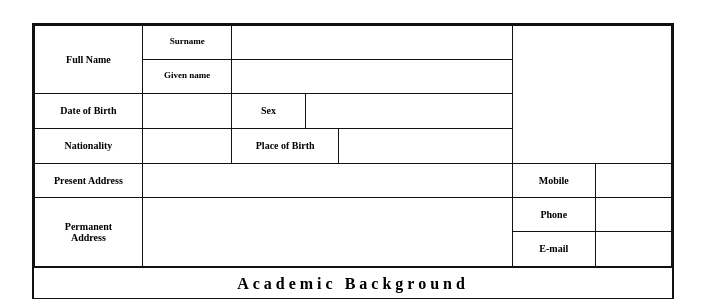
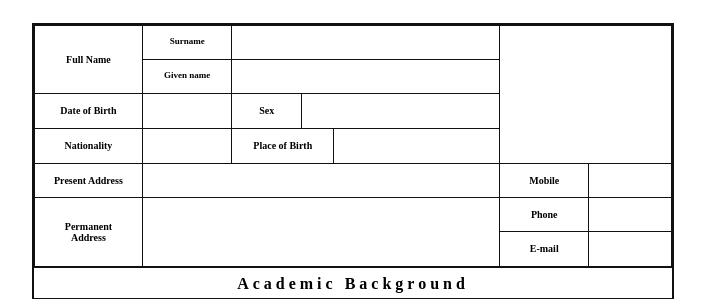
Before and after one commit to rak1b/agency-backend, a Django app: template templates/university_templates/hanseo.html in a window 1280 px wide. Shown: the top 299 px of the page, without its empty margins (287-992 px from the left). Run offline with Django 3.2, Linux system fonts and the light colour scheme; the template is opened without the code that fills it, so the values that code supplies are empty; parts of the project's set-up code (start-up, migrations or seed data) failed here and were passed over; some libraries are stand-ins or nearby versions.

Commit message:
changes for dev - 2026-05-10_01-31

```diff
--- a/templates/university_templates/hanseo.html
+++ b/templates/university_templates/hanseo.html
@@ -705,9 +705,9 @@
         <colgroup>
           <col style="width:17%;">
           <col style="width:14%;">
-          <col style="width:44%;">
+          <col style="width:42%;">
+          <col style="width:14%;">
           <col style="width:13%;">
-          <col style="width:12%;">
         </colgroup>
 
         <tr>
```
